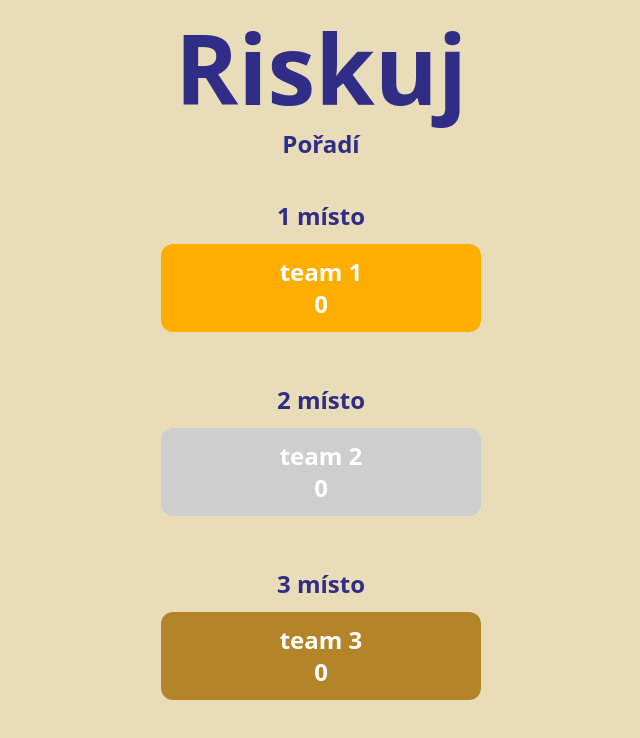
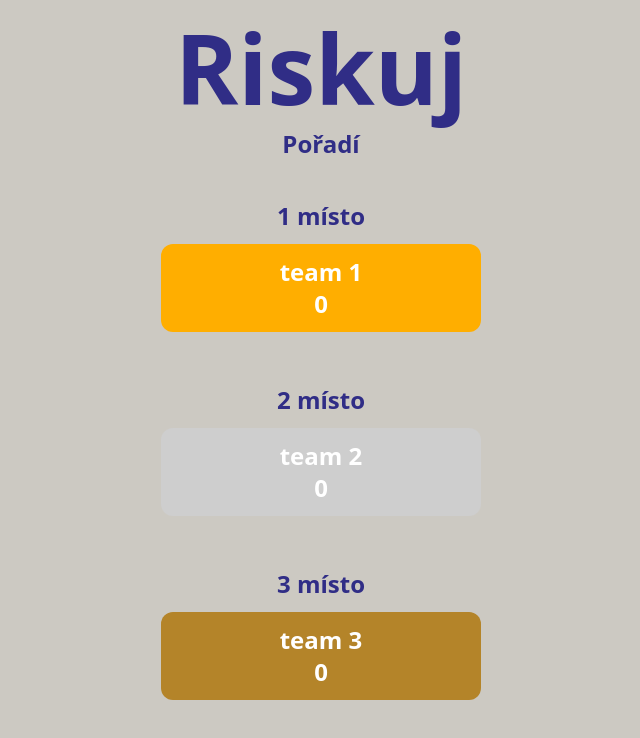
Before and after one commit to kostirez/riskuj, an Angular app: page / in a window 1280 px wide. Shown: the top 738 px of the page, without its empty margins (319-959 px from the left). Built offline with nearby package versions, Linux system fonts and the light colour scheme.

Commit message:
update game design

```diff
--- a/src/app/app.component.html
+++ b/src/app/app.component.html
@@ -1,4 +1,4 @@
-<div class="w-full h-screen  bg-bg flex justify-center flex-col">
+<div class="w-full lg:px-[10%] h-screen  bg-bg flex justify-center flex-col">
     <div class="flex flex-col justify-center " *ngIf="getState()==='start'">
         <h1 class="text-center my-auto ">Riskuj</h1>
         <button (click)="play()" class="btn-main mx-auto my-10">Hrát</button>
--- a/src/app/riskuj/riskujgame/riskujgame.component.html
+++ b/src/app/riskuj/riskujgame/riskujgame.component.html
@@ -1,22 +1,24 @@
-<div>
-    <h2>Riskuj</h2>
-</div>
-<div>
-    <h6>Na řadě je tým: {{teams[getTeamIndexOnTurn()].name}}</h6>
+<div class="text-center m-5">
+    <div>
+        <h2>Riskuj</h2>
+    </div>
+    <div class="mt-10">
+        <h4>Na řadě je tým: <h3>{{teams[getTeamIndexOnTurn()].name}}</h3></h4>
+    </div>
 </div>
 <div class="relative">
     <div class="w-full p-10">
         <div *ngFor="let row of rows"
-             class="flex flex-row w-full h-40 justify-between bg-primary text-white gap-5 mt-5">
+             class="flex flex-row w-full h-40 justify-between bg-primary text-white gap-2 mt-2 px-2 rounded-lg">
             <div class="flex flex-col">
-                <h3 class="w-[300px] text-center text-xl my-auto">{{row.category}}</h3>
+                <h3 class="w-[300px] text-white text-center text-2xl my-auto">{{row.category}}</h3>
             </div>
             <div *ngFor="let box of row.questionBoxes"
                  (click)="clickQuestion(row.category, box)"
-                 class="flex flex-col w-full bg-secondary text-white cursor-pointer">
-                <div class="my-auto bg-secondary text-center text-2xl"
-                     [ngClass]="box.status == 'done' ? 'bg-white' : 'bg-secondary'"
-                >{{box.price}}</div>
+                 class="flex flex-col w-full bg-bg-light text-white  shadow-lg my-2 rounded-lg"
+                 [ngClass]="box.status == 'done' ? 'bg-primary cursor-cancel' : 'bg-open cursor-pointer'">
+                <div class="my-auto text-center text-4xl"
+                >{{box.status == 'done' ? '': box.price}}</div>
             </div>
         </div>
     </div>
--- a/tailwind.config.js
+++ b/tailwind.config.js
@@ -8,12 +8,13 @@ module.exports = {
       'white': '#ffffff',
       'primary': '#302D86',
       'secondary': '#66603E',
-      'bg': '#e8dcb9',
+      'bg': '#ccc9c2',
       'bg-light': '#e0c778',
       'bg-dark': '#9C8827',
       'green': '#689a2c',
       'red': '#b90404',
-
+      'open': '#b7cb8d',
+      'close': '#48520b',
     },
   },
   plugins: [],
```
